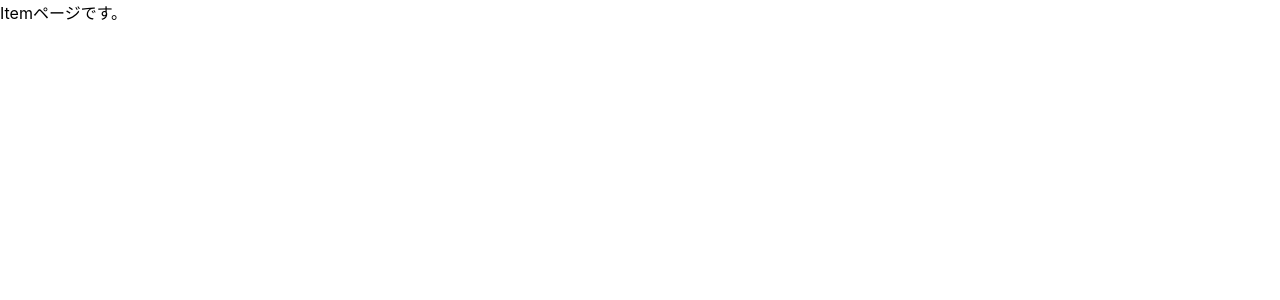
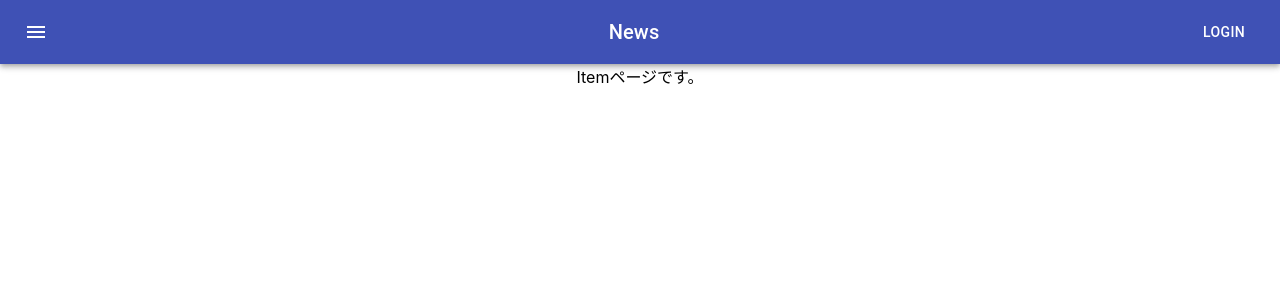
Before and after one commit to Onepiece2424/shampoo_ec_site, a React (Create React App) app in the folder frontend/: page /items in a window 1280 px wide. Shown: the top 300 px of the page. Built offline with nearby package versions, Linux system fonts and the light colour scheme; the HTML template or start-up script is replaced by a standard one.

Commit message:
仮のヘッダーの作成

```diff
--- a/frontend/src/App.js
+++ b/frontend/src/App.js
@@ -3,10 +3,13 @@ import { BrowserRouter as Router, Switch, Route } from "react-router-dom";
 
 // components
 import Top from './components/common/Top';
+import Header from './components/modules/Header';
 import ItemList from './components/item/ItemList';
 
 function App() {
   return (
+    <div className='App'>
+      <Header />
       <Router>
         <Switch>
           <Route exact path="/">
@@ -17,6 +20,7 @@ function App() {
           </Route>
         </Switch>
       </Router>
+    </div>
   );
 }
 
--- /dev/null
+++ b/frontend/src/components/modules/Header.jsx
@@ -0,0 +1,39 @@
+import React from 'react';
+import { makeStyles } from '@material-ui/core/styles';
+import AppBar from '@material-ui/core/AppBar';
+import Toolbar from '@material-ui/core/Toolbar';
+import Typography from '@material-ui/core/Typography';
+import Button from '@material-ui/core/Button';
+import IconButton from '@material-ui/core/IconButton';
+import MenuIcon from '@material-ui/icons/Menu';
+
+const useStyles = makeStyles((theme) => ({
+  root: {
+    flexGrow: 1,
+  },
+  menuButton: {
+    marginRight: theme.spacing(2),
+  },
+  title: {
+    flexGrow: 1,
+  },
+}));
+
+export default function ButtonAppBar() {
+  const classes = useStyles();
+  return (
+    <div className={classes.root}>
+      <AppBar position="static">
+        <Toolbar>
+          <IconButton edge="start" className={classes.menuButton} color="inherit" aria-label="menu">
+            <MenuIcon />
+          </IconButton>
+          <Typography variant="h6" className={classes.title}>
+            News
+          </Typography>
+          <Button color="inherit">Login</Button>
+        </Toolbar>
+      </AppBar>
+    </div>
+  );
+}
```
Lines whose indentation alone changed are shown as unchanged.
